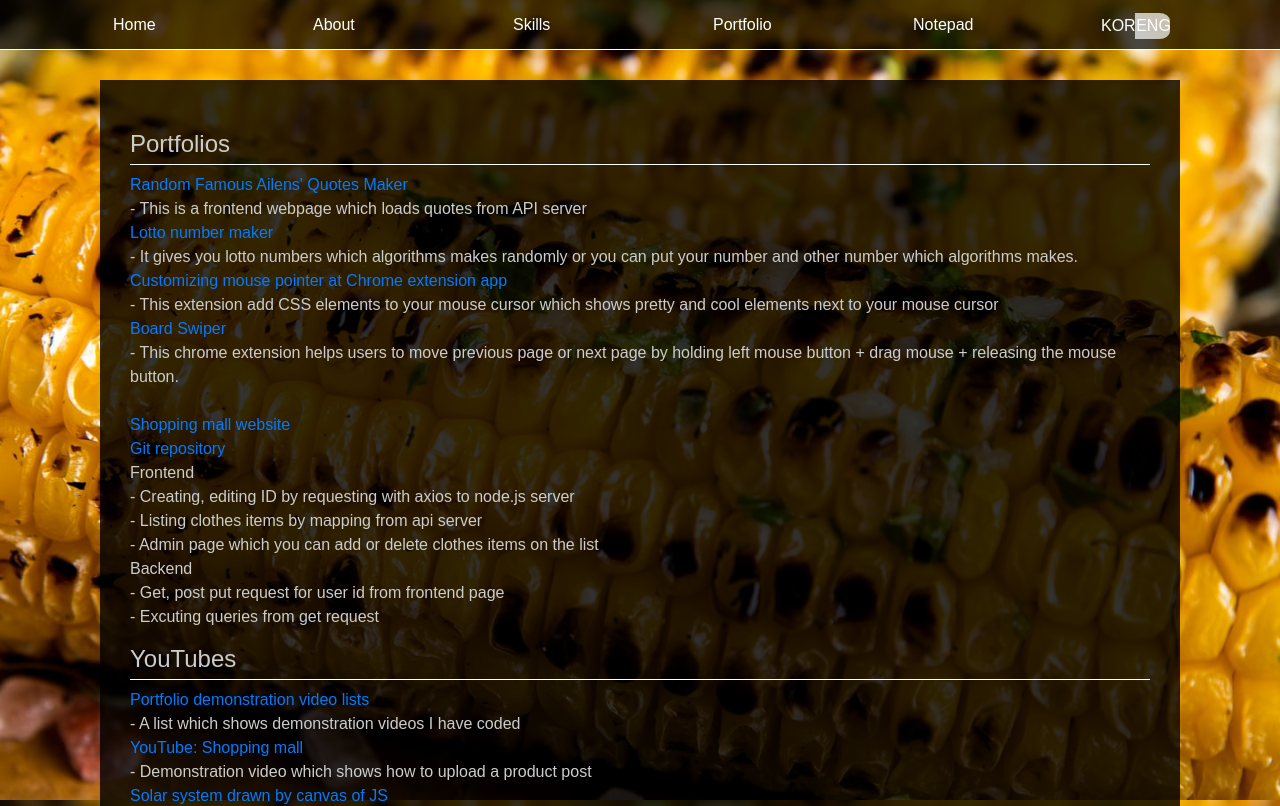
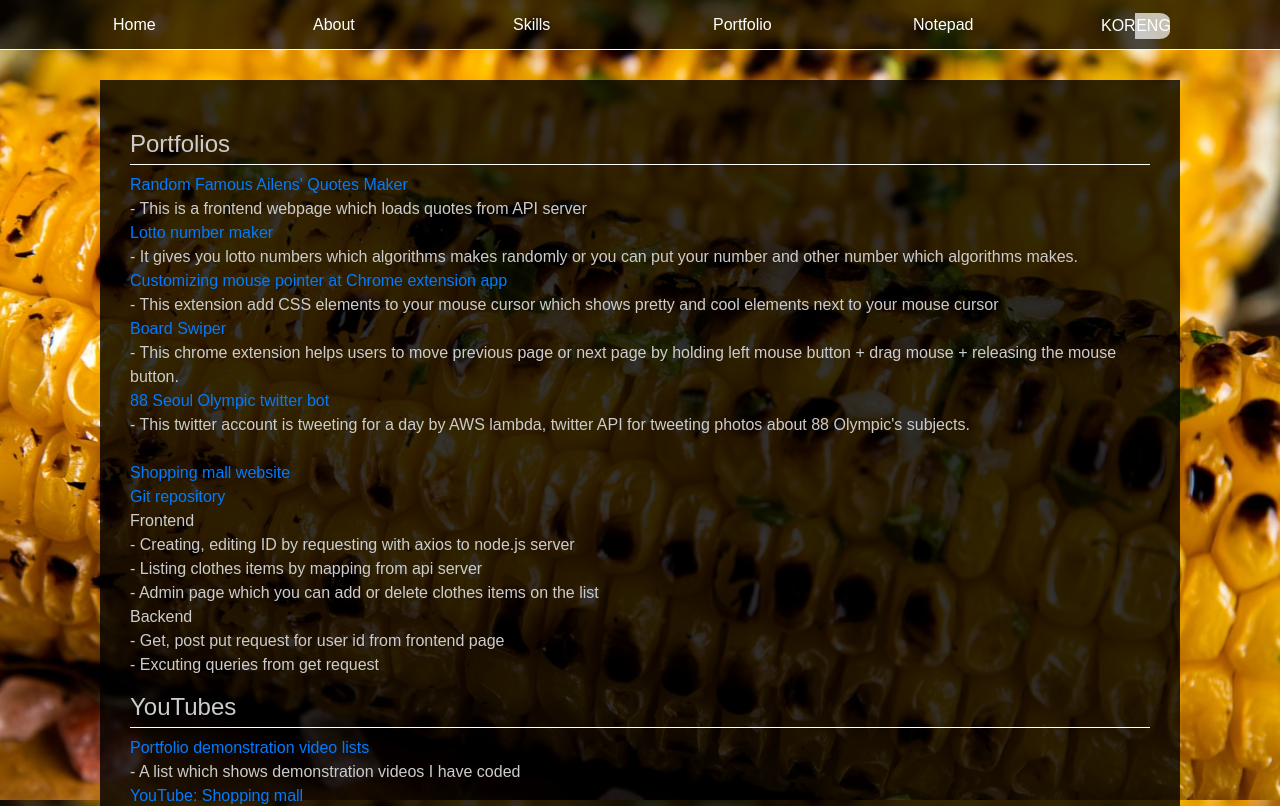
Before and after one commit to jacobkim9881/react-port, a React (Create React App) app: page /portfolio in a window 1280 px wide. Shown: the top 806 px of the page. Built offline with nearby package versions, Linux system fonts and the light colour scheme.

Commit message:
feat: added twitter api link at portfolio page

```diff
--- a/src/components/api/info.config.json
+++ b/src/components/api/info.config.json
@@ -15,7 +15,7 @@
                 ,"프론트앤드 혹은 풀스택 개발자로 전직 준비 중입니다. 코딩부트캠프에서 튜토리얼을 반복하면서 깔끔한 코딩을 익혔습니다. \n HTML, CSS, Javascript에 익숙하고 React.JS와 jQuery와 같은 라이브러리도 습득했고 UI에 대한 열정이 있습니다. \n  항상 새로운 기술을 습득하려고 노력하고 영어 도큐멘터리를 읽는 것은 문제가 없습니다. 다양한 아르바이트 경험과 유통, 영업에 관한 경험을 쌓은 팀플레이어입니다.\n"
             ],
             "resumeK" : ["Resume_Kor_ver", "한글 이력서"],
-	    "resumeKUrl" : ["https://drive.google.com/file/d/17eOR83U9OulmURooY7NP9tKJJ2UTp3AZ/view?usp=sharing"],
+	    "resumeKUrl" : ["https://drive.google.com/file/d/1agtYodTBPByuBHqc9O-hfM8VyGZ0YOXN/view?usp=sharing"],
             "resumeE" : ["Resume", "영문 이력서"],
 	    "resumeUrl" : ["https://drive.google.com/open?id=1ReWE2tDjrsK7KGqWrx42bIQ2euKdo8ih1EkRIfyPFXg"],
             "posts" : ["Posts", "쓴 글"],
@@ -44,7 +44,10 @@
 	    "pfolioAdd7" : ["Solar system drawn by canvas of JS", "HTML canvas로 그려본 태양계"],
 	    "pfolioAdd7X" : ["This video shows how solar system works on HTML canvas", "태양계의 행성들이 공전하는 모습을 Javascript canvas로 그려보았습니다."],
 	    "pfolioAdd8" : ["Board Swiper", "Board Swiper(게시판 다음글 이전글 쉽게 가기)"],
-	    "pfolioAdd8X" : ["This chrome extension helps users to move previous page or next page by holding left mouse button + drag mouse + releasing the mouse button.", "게시판의 현재 글에서 마우스 왼쪽 버튼을 누른 상태에서 좌, 우로 드래그하면 다음 글, 이전 글로 이동하게 하는 확장앱입니다. 카페 유머 게시판이나 커뮤니티 유머 게시판에서 사용하는 확장앱입니다."]
+	    "pfolioAdd8X" : ["This chrome extension helps users to move previous page or next page by holding left mouse button + drag mouse + releasing the mouse button.", "게시판의 현재 글에서 마우스 왼쪽 버튼을 누른 상태에서 좌, 우로 드래그하면 다음 글, 이전 글로 이동하게 하는 확장앱입니다. 카페 유머 게시판이나 커뮤니티 유머 게시판에서 사용하는 확장앱입니다."],
+	    "pfolioAdd9" : ["88 Seoul Olympic twitter bot", "88 서울 올림픽 트위터 봇"],
+	    "pfolioAdd9X" : ["This twitter account is tweeting for a day by AWS lambda, twitter API for tweeting photos about 88 Olympic's subjects.", "이 트위터 계정이 하루에 한번 하는 트윗은 AWS lambda function과 twitter API, 88 올림픽 사진 API를 이용하여 실행됩니다."]
+
 
         }
     }
--- a/src/components/pages/portfolio/Portfolio.js
+++ b/src/components/pages/portfolio/Portfolio.js
@@ -33,7 +33,12 @@ class Portfolio extends Component {
 		</a><br/>
 		- {info.page.portfolio.pfolioAdd8X[idx]}
 	       <br/>
-               <br/>
+ 		    <a href="https://twitter.com/SeoulOlympic88">
+		{info.page.portfolio.pfolioAdd9[idx]}
+		</a><br/>
+		- {info.page.portfolio.pfolioAdd9X[idx]}
+              <br/>
+              <br/>
 
                     <a href="https://jacobkim9881.github.io/shoppingweb">
 		{info.page.portfolio.pfolioAdd4[idx]}
```
Also changed, not shown: 1 other file (tests, documents, lock files or other folders).
